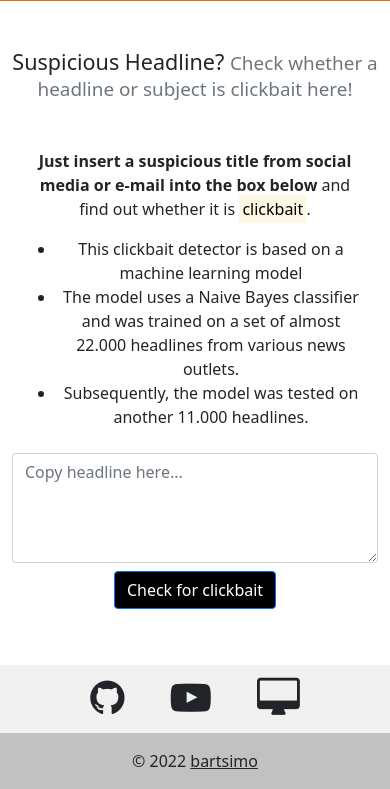
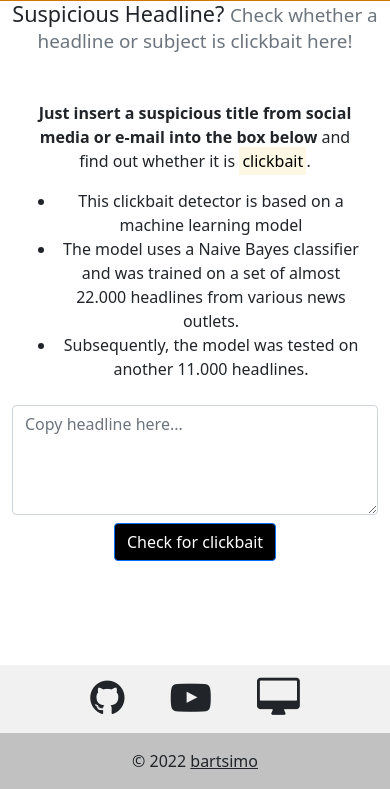
Before and after one commit to bartsimo/clickbait_prod, a Flask app: page / in a window 390 px wide. Shown: the part 55-844 px from the top of the page. Run offline with Flask 2, Linux system fonts and the light colour scheme; parts of the project's set-up code (start-up, migrations or seed data) failed here and were passed over; some libraries are stand-ins or nearby versions.

Commit message:
Made design responsive for 320x480 viewport mobile

```diff
--- a/templates/layout.html
+++ b/templates/layout.html
@@ -42,11 +42,11 @@
 
 
 
-        <main class="container-fluid py-5 text-center">
+        <main class="container-fluid m4-5 text-center">
             {% block main %}{% endblock %}
         </main>
 
-        <footer class="text-center text-white fixed-bottom" style="background-color: #f1f1f1;">
+        <footer class="text-center text-white col-xs-3" style="background-color: #f1f1f1;">
             <!-- Grid container -->
             <div class="container-fluid">
               <!-- Section: Social media -->
```
